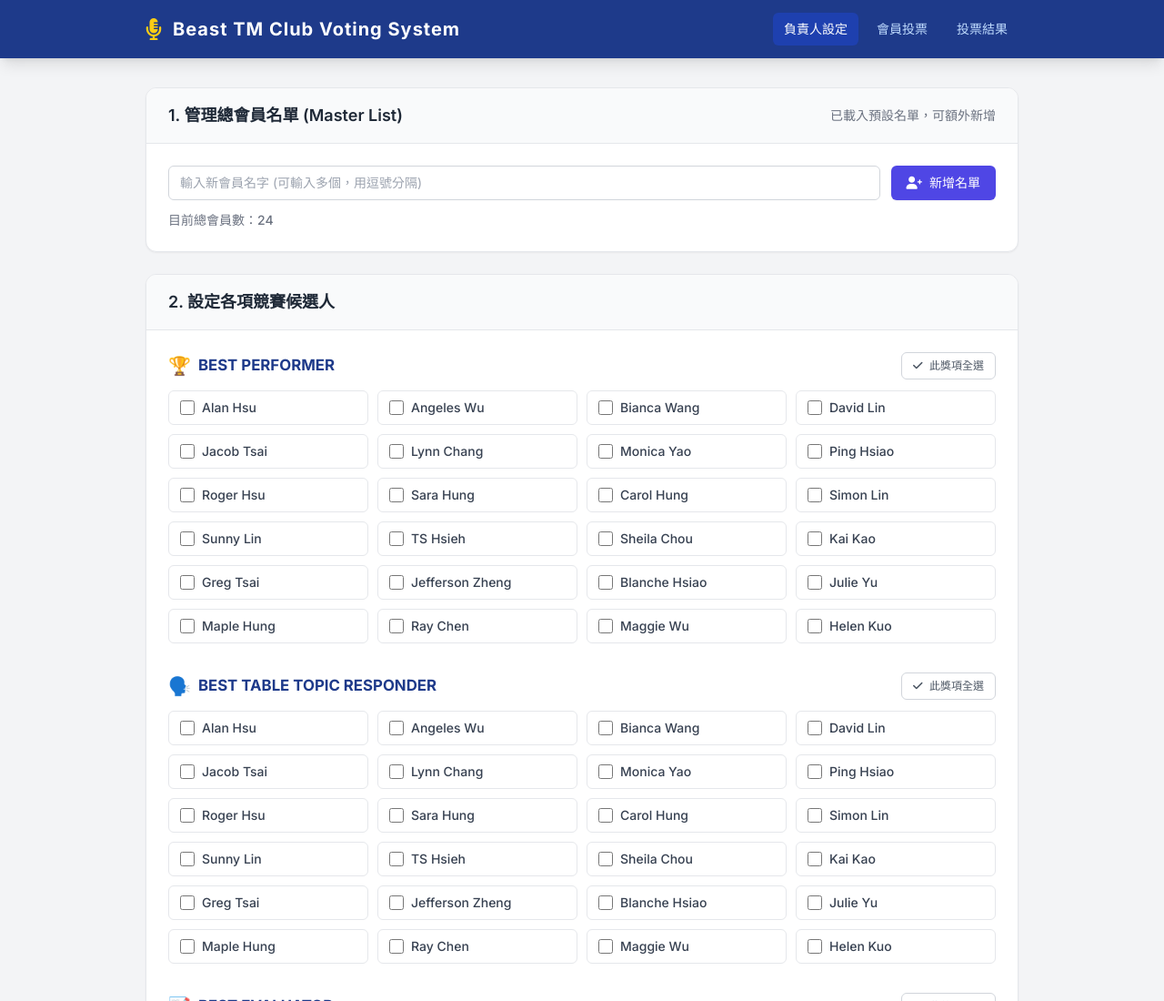
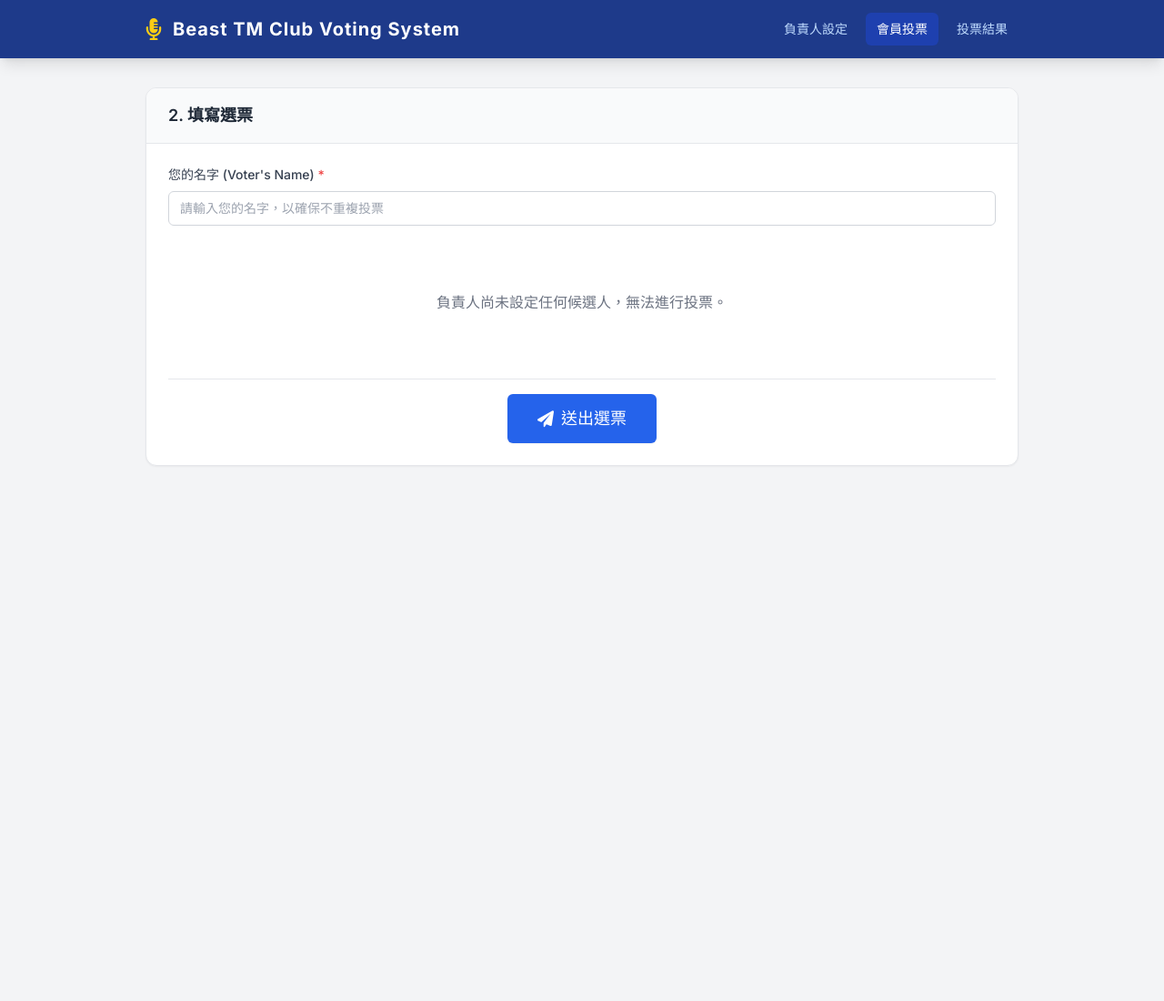
Before and after one commit to david594david-netizen/evoting, a plain HTML site: page index.html in a window 1280 px wide. Shown: the top 1100 px of the page at 91% size. After the commit the page ends 800 px from the top, so only its background shows below. Drawn offline with nearby package versions, Linux system fonts and the light colour scheme.

Commit message:
Update index.html

```diff
--- a/index.html
+++ b/index.html
@@ -46,8 +46,8 @@
                 </div>
                 <!-- Navigation Tabs -->
                 <div class="flex justify-center w-full md:w-auto gap-2">
-                    <button onclick="switchTab('admin')" id="tab-admin" class="nav-tab px-3 py-2 rounded-md text-sm font-medium transition-colors bg-blue-800 text-white hover:bg-blue-700 whitespace-nowrap">負責人設定</button>
-                    <button onclick="switchTab('vote')" id="tab-vote" class="nav-tab px-3 py-2 rounded-md text-sm font-medium transition-colors text-blue-200 hover:text-white hover:bg-blue-800 whitespace-nowrap">會員投票</button>
+                    <button onclick="switchTab('admin')" id="tab-admin" class="nav-tab px-3 py-2 rounded-md text-sm font-medium transition-colors text-blue-200 hover:text-white hover:bg-blue-800 whitespace-nowrap">負責人設定</button>
+                    <button onclick="switchTab('vote')" id="tab-vote" class="nav-tab px-3 py-2 rounded-md text-sm font-medium transition-colors bg-blue-800 text-white hover:bg-blue-700 whitespace-nowrap">會員投票</button>
                     <button onclick="switchTab('results')" id="tab-results" class="nav-tab px-3 py-2 rounded-md text-sm font-medium transition-colors text-blue-200 hover:text-white hover:bg-blue-800 whitespace-nowrap">投票結果</button>
                 </div>
             </div>
@@ -58,7 +58,7 @@
     <main class="max-w-5xl mx-auto px-4 sm:px-6 lg:px-8 py-8" id="main-container">
 
         <!-- ================= ADMIN SECTION ================= -->
-        <section id="section-admin" class="fade-in space-y-6 block">
+        <section id="section-admin" class="fade-in space-y-6 hidden">
             <!-- 總會員名單設定 -->
             <div class="bg-white rounded-xl shadow-sm border border-gray-200 overflow-hidden">
                 <div class="border-b border-gray-200 px-6 py-4 bg-gray-50 flex justify-between items-center">
@@ -96,7 +96,7 @@
         </section>
 
         <!-- ================= VOTING SECTION ================= -->
-        <section id="section-vote" class="fade-in space-y-6 hidden">
+        <section id="section-vote" class="fade-in space-y-6 block">
             <div class="bg-white rounded-xl shadow-sm border border-gray-200 overflow-hidden">
                 <div class="border-b border-gray-200 px-6 py-4 bg-gray-50">
                     <h2 class="text-lg font-semibold text-gray-800">2. 填寫選票</h2>
@@ -252,6 +252,7 @@
         function init() {
             document.getElementById('master-members-count').innerText = `目前總會員數：${masterMembers.length}`;
             renderAdminNominees();
+            renderVotingSection(); // 確保一載入就能顯示投票區狀態
         }
 
         // ================= UI / NAVIGATION =================
```
